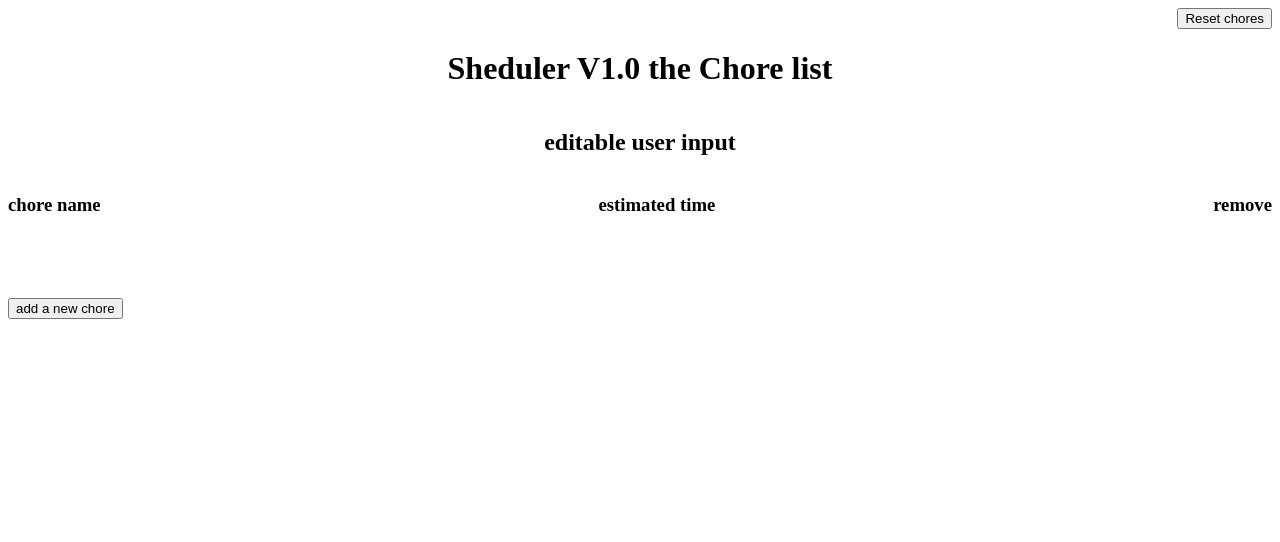
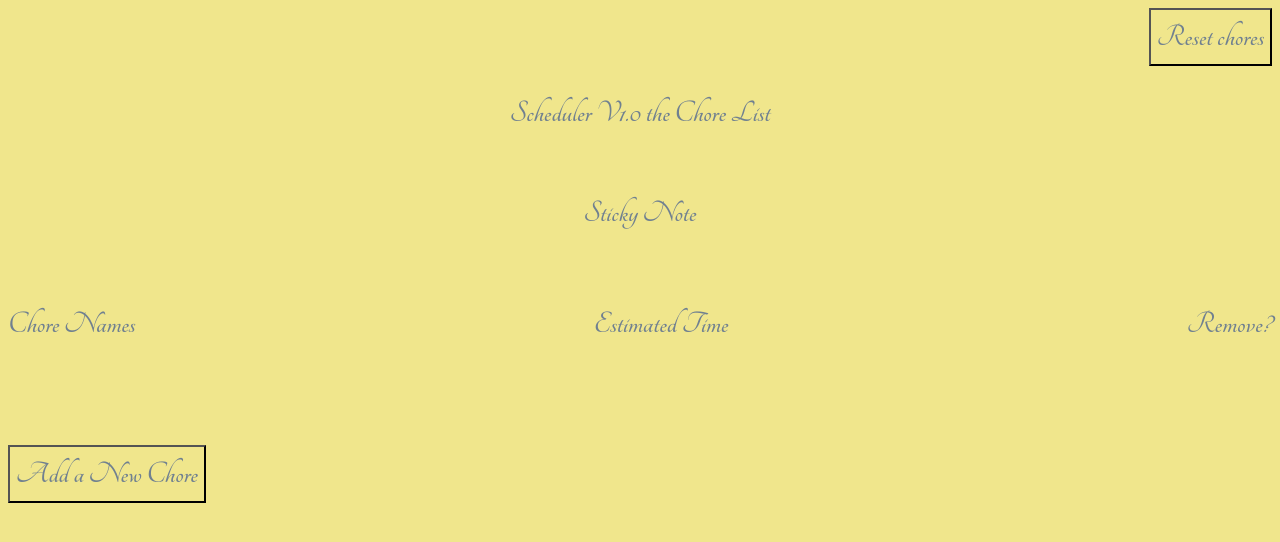
Before and after one commit to PatDMcG/FULLSTACK_MVP, a website: page Front_END/index.html in a window 1280 px wide. Drawn offline with Linux system fonts and the light colour scheme; no server answers.

Commit message:
Finished

```diff
--- a/Front_END/index.html
+++ b/Front_END/index.html
@@ -1,5 +1,8 @@
 <!DOCTYPE html>
 <html lang="en">
+<link rel="preconnect" href="https://fonts.googleapis.com">
+<link rel="preconnect" href="https://fonts.gstatic.com" crossorigin>
+<link href="https://fonts.googleapis.com/css2?family=Tangerine:wght@700&display=swap" rel="stylesheet">
 <meta charset="UTF-8">
 <title>Page Title</title>
 <meta name="viewport" content="width=device-width,initial-scale=1">
@@ -13,22 +16,22 @@
     </div>
 <div class="container_verticle">
     <div class="line_1">
-        <h1> Sheduler V1.0 the Chore list</h1>
+        <h1> Scheduler V1.0 the Chore List</h1>
 
     </div>
     <div class="line_2">
-        <h2> editable user input</h2>
+        <h2 contenteditable="true"> Sticky Note</h2>
 
     </div>
     <div class="line_3">
         <h3>
-            chore name
+            Chore Names
         </h3>
         <h3>
-            estimated time
+            Estimated Time
         </h3>
         <h3>
-            remove
+            Remove?
         </h3>
     </div>
     <div class="line_5">
@@ -37,7 +40,7 @@
         </div>
     </div>
     <div class="line_6">
-        <button id="new">add a new chore </button>
+        <button id="new">Add a New Chore </button>
     </div>
 </div>
 </body>
--- a/Front_END/main.css
+++ b/Front_END/main.css
@@ -1,3 +1,12 @@
+html *
+{
+    font-size: 32px;
+    line-height: 1.625;
+    color: slategrey;
+    font-family: 'Tangerine', cursive;
+    background-color: khaki;
+  }
+
 .container_verticle
 {
     display: flex;
--- a/Front_END/main.js
+++ b/Front_END/main.js
@@ -152,8 +152,8 @@ function editT(id)
 function reset()
 {
     document.getElementsByTagName("button")[0].style.display = "block"
-    document.getElementsByClassName("line_3")[0].style.display = "block"
-    document.getElementsByClassName("line_6")[0].style.display = "block"
+    document.getElementsByClassName("line_3")[0].style.display = "flex"
+    document.getElementsByClassName("line_6")[0].style.display = "flex"
     document.getElementsByClassName("container_verticle")[0].removeChild(document.getElementById('KILL'))
     document.getElementsByClassName("container_verticle")[0].removeChild(document.getElementById('UI'))
     console.log(document.getElementsByClassName("container_verticle")[0].removeChild(document.getElementsByClassName("container_verticle")[0].lastChild))
@@ -217,8 +217,8 @@ function makeNew()
         let data = await res.json()
             console.log(data)
             setTimeout(reload, 100)
-            document.getElementsByClassName("line_6")[0].style.display= "Block"
-            document.getElementsByClassName("line_3")[0].style.display= "Block"
+            document.getElementsByClassName("line_6")[0].style.display= "flex"
+            document.getElementsByClassName("line_3")[0].style.display= "flex"
             return data
 
     })
```
